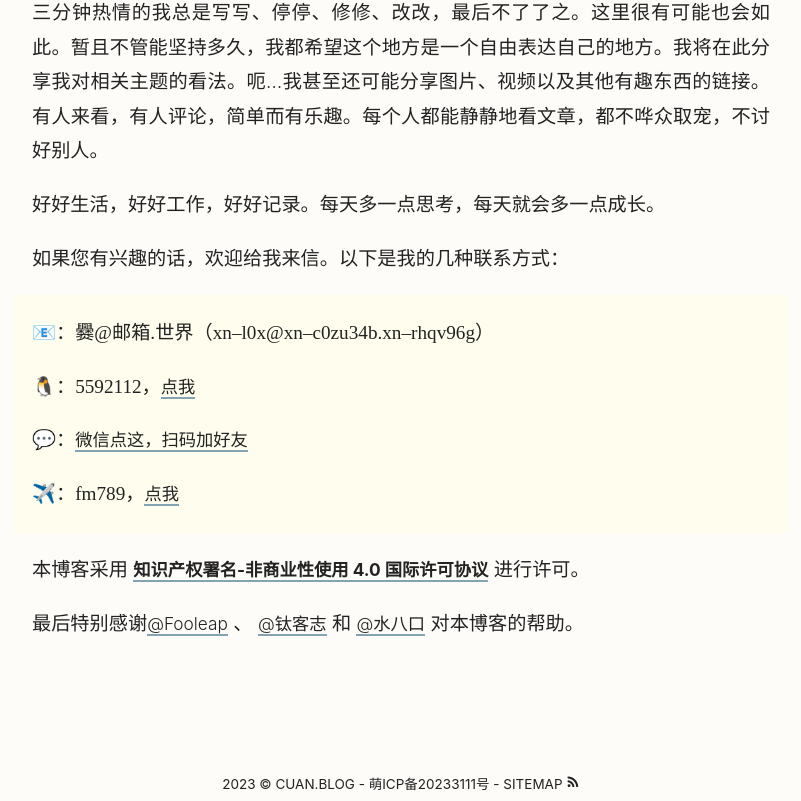
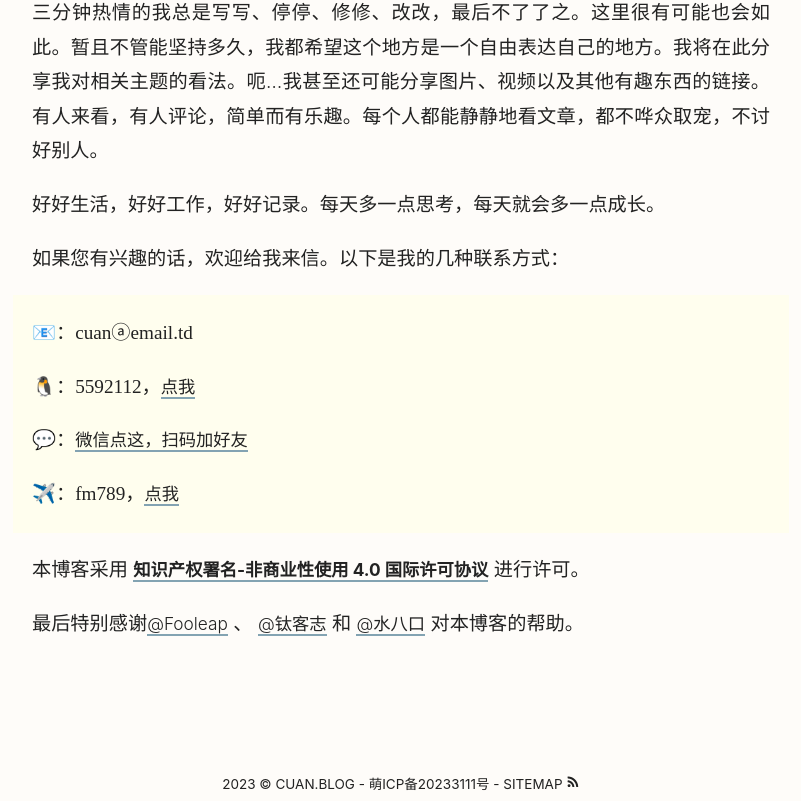
Before and after one commit to ColinAZ/blog, a Jekyll site: the page built from _pages/about.md, in a window 1280 px wide and 900 px high, scrolled down 823 px, cut to the strip 99-900 px from the top of the window. Shown: the whole strip, without its empty margins (239-1040 px from the left). Built offline with Jekyll 4.4.1, drawn with Linux system fonts in a browser that asks for light colours; some web fonts are replaced; comment, search, counter and statistics services are not loaded; a style sheet for code colours, icons or effects is not loaded.

Commit message:
cuan@email.td

```diff
--- a/_pages/about.md
+++ b/_pages/about.md
@@ -20,7 +20,7 @@ author: 熊的猫
 
 如果您有兴趣的话，欢迎给我来信。以下是我的几种联系方式：
 
->📧：爨@邮箱.世界（xn--l0x@xn--c0zu34b.xn--rhqv96g）
+>📧：cuanⓐemail.td
 >
 >🐧：5592112，[点我](http://wpa.qq.com/msgrd?v=3&uin=5592112&site=qq&menu=yes){:target="_blank"}
 >
```
